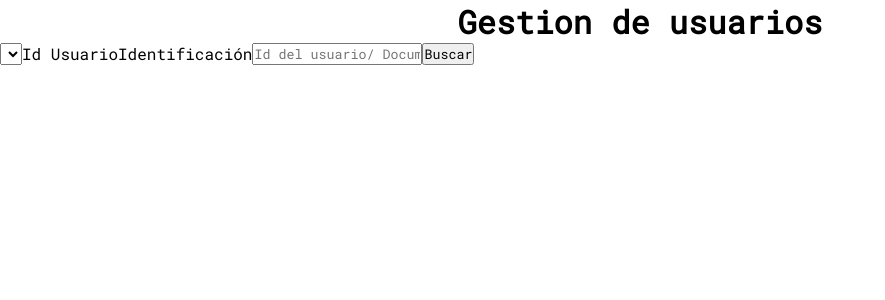
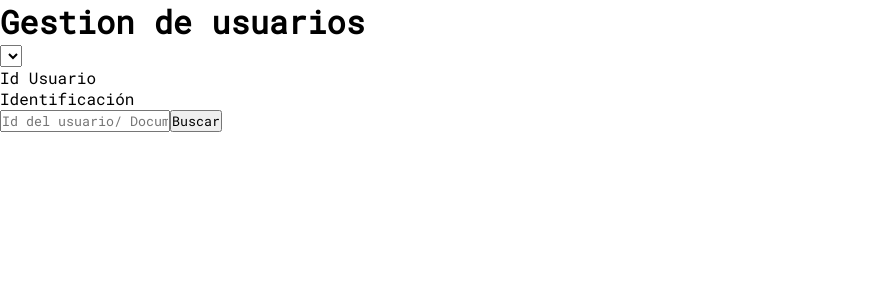
Before and after one commit to ValentinaForeroConde/ProTic, a React (Create React App) app: page /gestionUsuarios in a window 1280 px wide. Shown: the top 300 px of the page, without its empty margins (0-885 px from the left). Built offline with nearby package versions, Linux system fonts and the light colour scheme.

Commit message:
Update styles.css

```diff
--- a/src/styles/styles.css
+++ b/src/styles/styles.css
@@ -4,55 +4,3 @@
     box-sizing: border-box;
     font-family: 'Roboto Mono', monospace;
 }
-.guititle{
-    text-align: center;
-    font-size: 2rem;
-    text-transform: up;
-}
-.busquedaUsuario{
-    display: flex;
-}
- .guiClass{
-    justify-content: center;
-    margin-left: 50px ;
-
- }
-/*
-.gestionUsuarios{
-    padding: 1.2rem;
-    border: 0px;
-    display: grid;
-    grid-template-columns: 1fr 1fr;
-    height:50vh;
-
-}
-.guiDatos{
-    display:grid;
-    height:30vh;
-    width: 10vh;
-    grid-template-columns: 1fr 1fr;
-    grid-template-rows: 1fr 1fr 1fr 1fr 1fr 1fr;
-    border: 0px;
-    margin-bottom: 2rem;
-}
-.guiModulos{
-    display:grid;
-    height:30vh;
-    width: 25vh;
-    grid-template-columns: 1fr 1fr;
-    grid-template-rows: 1fr 1fr 1fr 1fr 1fr 1fr;
-    border: 0px;
-
-}
-.guiActualizar{
-    display: block;
-    text-align: center;
-}
-.guiClass{
-    margin: 0.3rem;
-}
-.guiLabel{
-    padding-left: auto;
-    padding-right: auto;
-    text-align: left;
-} */
```
